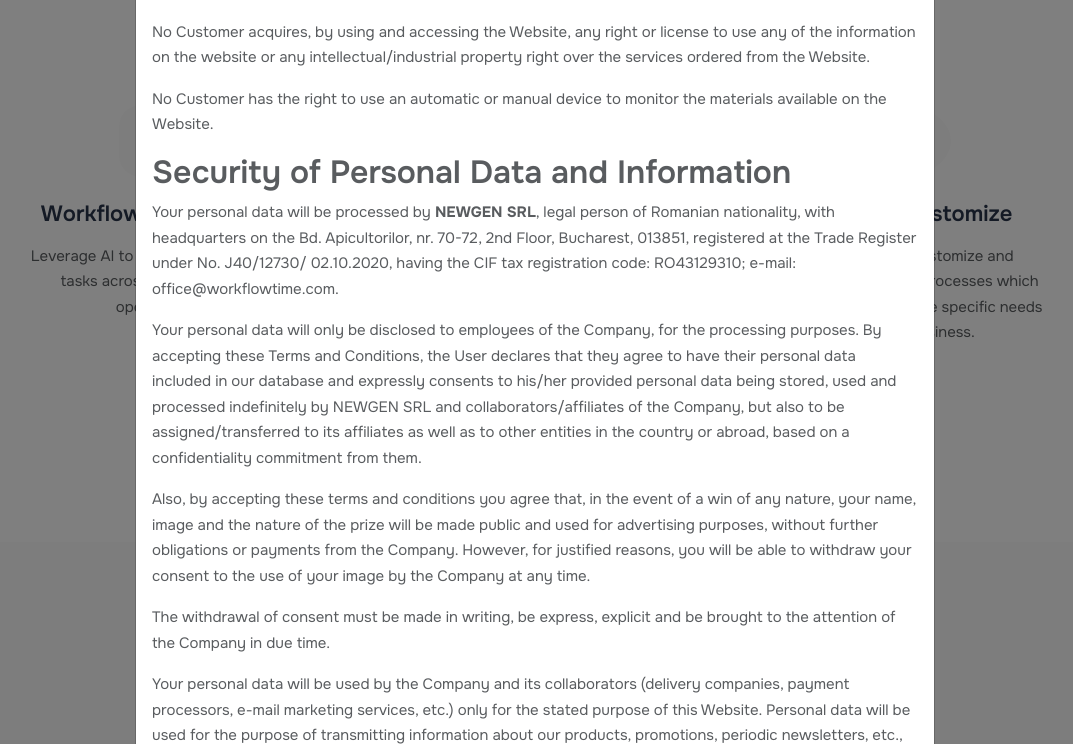
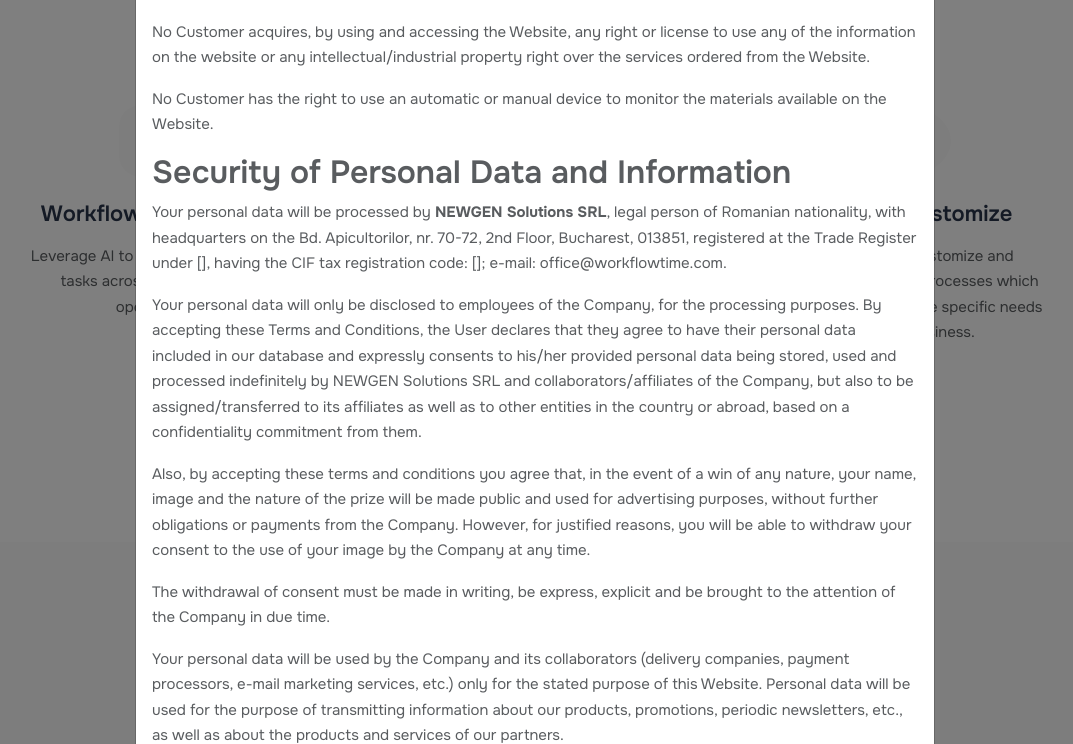
Before and after one commit to eduardragea/workflowtime, a Django app: page / in a window 1280 px wide, after a click on "Terms and Conditions". Shown: the part 1158-1902 px from the top of the page, without its empty margins (105-1178 px from the left). Run offline with Django 4.2, Linux system fonts and the light colour scheme; some libraries are stand-ins or nearby versions.

Commit message:
Change terms privacy and cookies.

```diff
--- a/Django/Landing/templates/partials/cookie_policy_content.html
+++ b/Django/Landing/templates/partials/cookie_policy_content.html
@@ -6,9 +6,9 @@
     <p>This Cookie Policy explains how our website uses cookies and similar technologies to recognize you when you visit our site. It describes what these technologies are, why we use them, and your rights to control their use. This policy applies to all users who access our website and is intended to provide transparency regarding our data collection practices through cookies.</p>
 
     <h2>Who are we?</h2>
-    <p><strong>NEWGEN SRL</strong> owns and manages the domain <strong>workflowtime.com</strong> (hereinafter referred to as the website) with the following identification and contact data:</p>
+    <p><strong>NEWGEN Solutions SRL</strong> owns and manages the domain <strong>workflowtime.com</strong> (hereinafter referred to as the website) with the following identification and contact data:</p>
     <ul>
-        <li>Legal and fiscal identification data: registration with the Trade Register under the number J40/12730/ 02.10.2020</li>
+        <li>Legal and fiscal identification data: registration with the Trade Register under the number []</li>
         <li>Address: Bd. Apicultorilor nr. 70-72, 2nd Floor, Bucharest, 013851</li>
         <li>Contact data: <a href="mailto:office@workflowtime.com">office@workflowtime.com</a></li>
     </ul>
--- a/Django/Landing/templates/partials/privacy_policy_content.html
+++ b/Django/Landing/templates/partials/privacy_policy_content.html
@@ -5,22 +5,22 @@
     <h2>1. General Presentation</h2>
 
     <h3>1.1. Introduction</h3>
-    <p><strong>NEWGEN SRL</strong> as a personal data operator processes personal data relating to the natural persons with whom they interact for the stated purpose. This may represent data relating to customers, suppliers, business contacts, employees, and other persons with whom the company has entered into a contract or with whom it is in a relationship: identification data (name and surname, series/CI no./passport, CNP), contact data (postal and e-mail addresses, telephone numbers), studies, position held.</p>
+    <p><strong>NEWGEN Solutions SRL</strong> as a personal data operator processes personal data relating to the natural persons with whom they interact for the stated purpose. This may represent data relating to customers, suppliers, business contacts, employees, and other persons with whom the company has entered into a contract or with whom it is in a relationship: identification data (name and surname, series/CI no./passport, CNP), contact data (postal and e-mail addresses, telephone numbers), studies, position held.</p>
 
-    <p>This policy describes how personal data must be collected, used, and stored in order to be consistent with the company’s data protection standards – and also meet the condition of legality. This control applies to all systems, people, and processes that make up the organisation’s IT systems, including board members, directors, employees, suppliers, and other third parties who have access to <strong>NEWGEN SRL</strong>’s systems.</p>
+    <p>This policy describes how personal data must be collected, used, and stored in order to be consistent with the company’s data protection standards – and also meet the condition of legality. This control applies to all systems, people, and processes that make up the organisation’s IT systems, including board members, directors, employees, suppliers, and other third parties who have access to <strong>NEWGEN Solutions SRL</strong>’s systems.</p>
 
     <h3>1.2. Existence of the policy</h3>
-    <p>This data protection policy ensures within <strong>NEWGEN SRL</strong>:</p>
+    <p>This data protection policy ensures within <strong>NEWGEN Solutions SRL</strong>:</p>
     <ul>
         <li>Compliance with the legal requirements at European and national level regarding the protection of applicable personal data and good practices in this field;</li>
         <li>Protection of the rights of the persons concerned: for example, partners, customers, employees/collaborators;</li>
         <li>How to store and process personal data collected directly or from third parties;</li>
         <li>Protection of the company from possible risks related to the violation of data security;</li>
-        <li>Increasing the degree of trust of the external environment in relation to <strong>NEWGEN SRL</strong>.</li>
+        <li>Increasing the degree of trust of the external environment in relation to <strong>NEWGEN Solutions SRL</strong>.</li>
     </ul>
 
     <h4>1.2.1. The legislation regarding the protection of personal data</h4>
-    <p>Regulation (EU) no. 679/2016 describes how companies – including <strong>NEWGEN SRL</strong> – must process personal data. Significant fines are applicable if a breach is deemed to have been enacted under the GDPR Regulation, which is designed to protect data of European Union citizens.</p>
+    <p>Regulation (EU) no. 679/2016 describes how companies – including <strong>NEWGEN Solutions SRL</strong> – must process personal data. Significant fines are applicable if a breach is deemed to have been enacted under the GDPR Regulation, which is designed to protect data of European Union citizens.</p>
 
     <p>These rules apply regardless of whether the data is stored electronically, on paper, or on other materials. To comply with the law, personal information must be collected and used correctly, stored securely, and not allowed to be used illegally.</p>
 
@@ -53,7 +53,7 @@
     <h3>1.3. Principles regarding the processing of personal data</h3>
     <p>Regulation (EU) No. 2016/679 transposes the fundamental principles on the basis of which data processing is permitted, with companies having the obligation to process personal data under certain conditions.</p>
 
-    <p>In order to comply with the applicable legislative framework, the personal data within <strong>NEWGEN SRL</strong> are:</p>
+    <p>In order to comply with the applicable legislative framework, the personal data within <strong>NEWGEN Solutions SRL</strong> are:</p>
     <ul>
         <li>Processed lawfully, fairly, and in a transparent manner in relation to the data subject (‘lawfulness, fairness, and transparency’);</li>
         <li>Collected for specified, explicit, and legitimate purposes and not further processed in a manner that is incompatible with those purposes; further processing for archiving purposes in the public interest, scientific or historical research purposes, or statistical purposes shall, in accordance with Article 89(1), not be considered to be incompatible with the initial purposes (‘purpose limitation’);</li>
@@ -81,14 +81,14 @@
         <li>The right to apply to justice.</li>
     </ul>
 
-    <p>Each of these rights is supported by appropriate forms in <strong>NEWGEN SRL</strong> that allow the necessary action to be taken within the terms established by the GDPR Regulation.</p>
+    <p>Each of these rights is supported by appropriate forms in <strong>NEWGEN Solutions SRL</strong> that allow the necessary action to be taken within the terms established by the GDPR Regulation.</p>
 
     <p>Data subjects can exercise some of the above rights by e-mail addressed to the data operator at <a href="mailto:office@workflowtime.com">office@workflowtime.com</a>. Applications will be exempt from any fee. The operator will be obliged to provide an answer within a maximum of one month and, in certain exceptional cases, within two months after receiving the request.</p>
 
     <p>We will always verify the identity of any data subject who addresses us with a request regarding their data processed by us. In order to respond to requests and allow the exercise of rights, the legal department or external legal consultants will have a say on the merits of the request.</p>
 
     <h3>1.5. Basis of processing</h3>
-    <p>Processing of personal data at <strong>NEWGEN SRL</strong> is based on the following legal grounds contained in Regulation (EU) 679/2016:</p>
+    <p>Processing of personal data at <strong>NEWGEN Solutions SRL</strong> is based on the following legal grounds contained in Regulation (EU) 679/2016:</p>
     <ol>
         <li>Processing is necessary for the performance of a contract to which the data subject is a party or in order to take steps at the request of the data subject prior to entering into a contract;</li>
         <li>Processing is necessary for compliance with a legal obligation to which the controller is subject;</li>
@@ -108,20 +108,20 @@
     <h3>2.1. The scope of the policy</h3>
     <p>This policy applies to:</p>
     <ul>
-        <li>Offices of <strong>NEWGEN SRL</strong>;</li>
-        <li>All departments of <strong>NEWGEN SRL</strong>;</li>
-        <li>All the staff and volunteers of <strong>NEWGEN SRL</strong>;</li>
-        <li>All contractors, suppliers, and other persons working on behalf of <strong>NEWGEN SRL</strong>.</li>
+        <li>Offices of <strong>NEWGEN Solutions SRL</strong>;</li>
+        <li>All departments of <strong>NEWGEN Solutions SRL</strong>;</li>
+        <li>All the staff and volunteers of <strong>NEWGEN Solutions SRL</strong>;</li>
+        <li>All contractors, suppliers, and other persons working on behalf of <strong>NEWGEN Solutions SRL</strong>.</li>
     </ul>
 
     <p>It applies to all data that the company holds in relation to identifiable natural persons.</p>
 
     <p>The categories of personal data processed are those that you provide when filling out the contact form. This data includes: name, email address, and telephone number.</p>
 
-    <p>In addition to providing products from the electrotechnical industry, we reserve the right to process personal data for marketing purposes. To update you on the latest news related to the products of <strong>NEWGEN SRL</strong>.</p>
+    <p>In addition to providing products from the electrotechnical industry, we reserve the right to process personal data for marketing purposes. To update you on the latest news related to the products of <strong>NEWGEN Solutions SRL</strong>.</p>
 
     <h3>2.2. Risks</h3>
-    <p>This policy helps protect <strong>NEWGEN SRL</strong> from real security risks including:</p>
+    <p>This policy helps protect <strong>NEWGEN Solutions SRL</strong> from real security risks including:</p>
     <ul>
         <li>Violations of confidentiality;</li>
         <li>Damage to reputation. For example, the company could be harmed if this data were obtained by interested parties from the inside through a security breach.</li>
@@ -147,7 +147,7 @@
     </ul>
 
     <h2>4. Use of Data</h2>
-    <p><strong>NEWGEN SRL</strong> does not process personal data on a large scale and neither sensitive data. Even so, we want to keep your data safe. In order to prevent risk situations such as those of corruption or even theft, we have established a series of rules that must be followed when using this data:</p>
+    <p><strong>NEWGEN Solutions SRL</strong> does not process personal data on a large scale and neither sensitive data. Even so, we want to keep your data safe. In order to prevent risk situations such as those of corruption or even theft, we have established a series of rules that must be followed when using this data:</p>
     <ul>
         <li>When working with personal data and remaining even for short periods of time unattended, staff ensure that computer screens are closed;</li>
         <li>Personal data is processed at the headquarters and/or at the workplace of our beneficiaries. All documents containing personal data in electronic format, on paper, and on any other storage and transfer medium of personal data are processed/collected/kept/stored/archived/destroyed etc. by the beneficiary under the terms of the law;</li>
@@ -162,10 +162,10 @@
     <h2>5. Disclosure of Data for Other Reasons</h2>
     <p>In certain circumstances, the law allows personal data to be disclosed to law enforcement without the data subject’s consent.</p>
 
-    <p>In these circumstances, <strong>NEWGEN SRL</strong> will disclose the necessary data. The data controller will ensure that the request is legitimate, seeking assistance from the company’s legal advisors where necessary.</p>
+    <p>In these circumstances, <strong>NEWGEN Solutions SRL</strong> will disclose the necessary data. The data controller will ensure that the request is legitimate, seeking assistance from the company’s legal advisors where necessary.</p>
 
     <h2>6. Provisioning of Information</h2>
-    <p><strong>NEWGEN SRL</strong> aims to ensure that the data subjects know how the data is processed, making sure they understand:</p>
+    <p><strong>NEWGEN Solutions SRL</strong> aims to ensure that the data subjects know how the data is processed, making sure they understand:</p>
     <ul>
         <li>How their data is used;</li>
         <li>How they can exercise their rights.</li>
--- a/Django/Landing/templates/partials/terms_content.html
+++ b/Django/Landing/templates/partials/terms_content.html
@@ -5,11 +5,11 @@
     <p>Thank you for accessing the website <strong>workflowtime.com</strong>, hereinafter referred to as the ‘Website’ page.</p>
 
     <h2>Basic Rules</h2>
-    <p><strong>WorkflowTIme</strong> is the legal domain name of <strong>NEWGEN SRL</strong>, legal entity of Romanian nationality, with headquarters at Bd. Apicultorilor, nr. 70-72, 2nd Floor, Bucharest, 013851, registered at the Trade Register under J40/12730/ 02.10.2020, having the CIF tax registration code: RO43129310. The Website you have accessed is a free website that provides information and services subject to these terms and conditions. You have no right to interfere with the operation of our Website or to take any intervention measures on our computer equipment, for any reasons and regardless of the obtained result.</p>
+    <p><strong>WorkflowTIme</strong> is the legal domain name of <strong>NEWGEN Solutions SRL</strong>, legal entity of Romanian nationality, with headquarters at Bd. Apicultorilor, nr. 70-72, 2nd Floor, Bucharest, 013851, registered at the Trade Register under [], having the CIF tax registration code: []. The Website you have accessed is a free website that provides information and services subject to these terms and conditions. You have no right to interfere with the operation of our Website or to take any intervention measures on our computer equipment, for any reasons and regardless of the obtained result.</p>
 
     <p>In order to use this website, it is necessary to read and accept these terms and conditions in their entirety. The services that this website provides are reserved for people over 18 years of age or minors over 16 years of age who have parental consent to use the website.</p>
 
-    <p><strong>NEWGEN SRL</strong> assumes the right of making changes to the following provisions without notice. The most recent version of this document will be published on this page should it undergo changes. The Company shall have the right to change, suspend, terminate or restrict the use of the Website in whole or in part, for any reason and without any notice, the Company not being held liable for any damage caused to people using this Website.</p>
+    <p><strong>NEWGEN Solutions SRL</strong> assumes the right of making changes to the following provisions without notice. The most recent version of this document will be published on this page should it undergo changes. The Company shall have the right to change, suspend, terminate or restrict the use of the Website in whole or in part, for any reason and without any notice, the Company not being held liable for any damage caused to people using this Website.</p>
 
     <p>The use, modification, copying or any other operations related to the Registered Domain and the Website are not permitted without the prior or written consent of the Company.</p>
 
@@ -31,9 +31,9 @@
     <p>No Customer has the right to use an automatic or manual device to monitor the materials available on the Website.</p>
 
     <h2>Security of Personal Data and Information</h2>
-    <p>Your personal data will be processed by <strong>NEWGEN SRL</strong>, legal person of Romanian nationality, with headquarters on the Bd. Apicultorilor, nr. 70-72, 2nd Floor, Bucharest, 013851, registered at the Trade Register under No. J40/12730/ 02.10.2020, having the CIF tax registration code: RO43129310; e-mail: office@workflowtime.com.</p>
+    <p>Your personal data will be processed by <strong>NEWGEN Solutions SRL</strong>, legal person of Romanian nationality, with headquarters on the Bd. Apicultorilor, nr. 70-72, 2nd Floor, Bucharest, 013851, registered at the Trade Register under [], having the CIF tax registration code: []; e-mail: office@workflowtime.com.</p>
 
-    <p>Your personal data will only be disclosed to employees of the Company, for the processing purposes. By accepting these Terms and Conditions, the User declares that they agree to have their personal data included in our database and expressly consents to his/her provided personal data being stored, used and processed indefinitely by NEWGEN SRL and collaborators/affiliates of the Company, but also to be assigned/transferred to its affiliates as well as to other entities in the country or abroad, based on a confidentiality commitment from them.</p>
+    <p>Your personal data will only be disclosed to employees of the Company, for the processing purposes. By accepting these Terms and Conditions, the User declares that they agree to have their personal data included in our database and expressly consents to his/her provided personal data being stored, used and processed indefinitely by NEWGEN Solutions SRL and collaborators/affiliates of the Company, but also to be assigned/transferred to its affiliates as well as to other entities in the country or abroad, based on a confidentiality commitment from them.</p>
 
     <p>Also, by accepting these terms and conditions you agree that, in the event of a win of any nature, your name, image and the nature of the prize will be made public and used for advertising purposes, without further obligations or payments from the Company. However, for justified reasons, you will be able to withdraw your consent to the use of your image by the Company at any time.</p>
 
@@ -72,7 +72,7 @@
     <p>The party invoking force majeure is obliged to notify the other party, within 5 (five) days, of the occurrence of the event and to take all possible measures to limit its consequences.</p>
 
     <h2>Final Dispositions</h2>
-    <p>This website is owned by <strong>NEWGEN SRL</strong>, which grants you the right to access and use the website subject to your acceptance of these Terms and Conditions. By accessing and using the website you automatically and unequivocally agree to be bound by the Terms and Conditions on the website.</p>
+    <p>This website is owned by <strong>NEWGEN Solutions SRL</strong>, which grants you the right to access and use the website subject to your acceptance of these Terms and Conditions. By accessing and using the website you automatically and unequivocally agree to be bound by the Terms and Conditions on the website.</p>
 
     <p>The customer has the obligation to strictly comply with the Terms and Conditions on the website and cannot claim and cannot defend himself with ignorance of the Terms and Conditions on the website, valid on the date of access, use and/or in the case of services.</p>
 </div>
```
